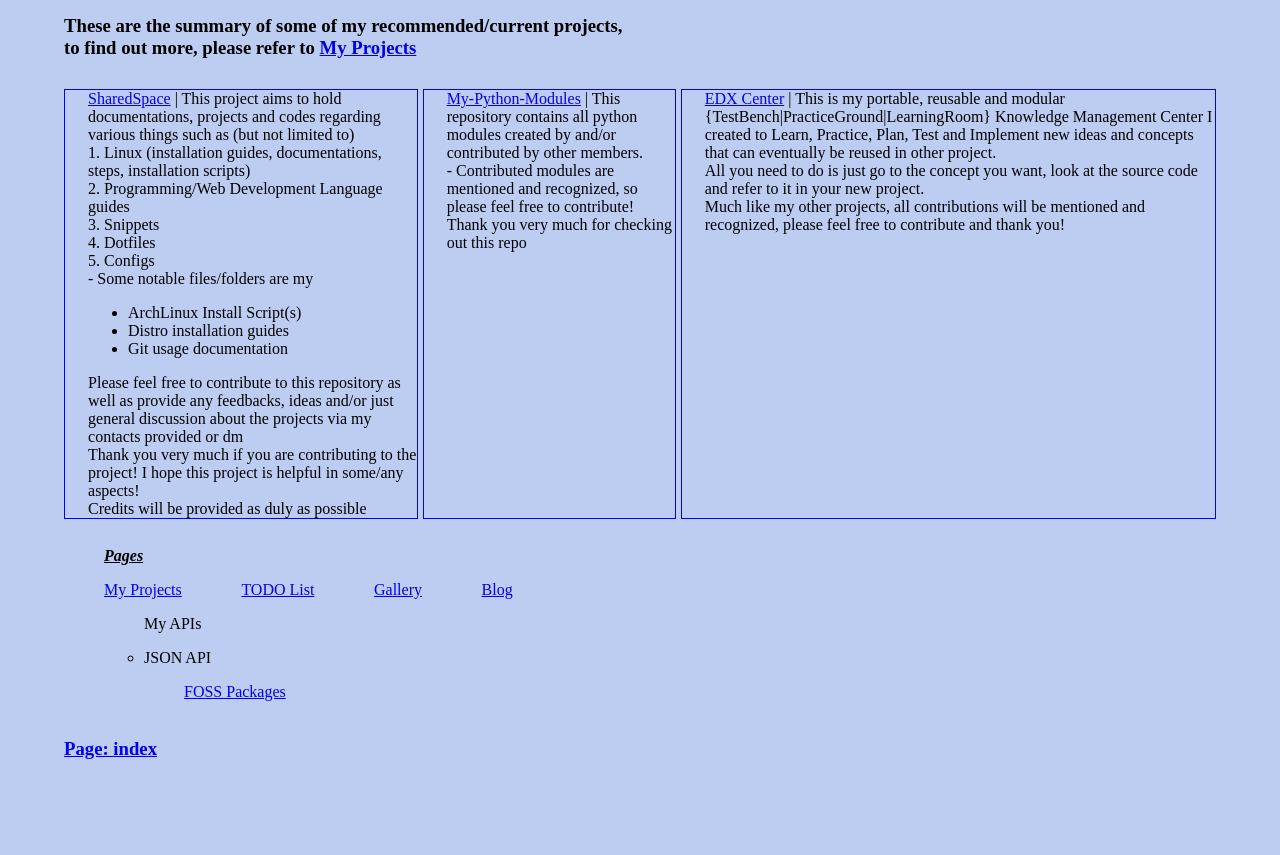
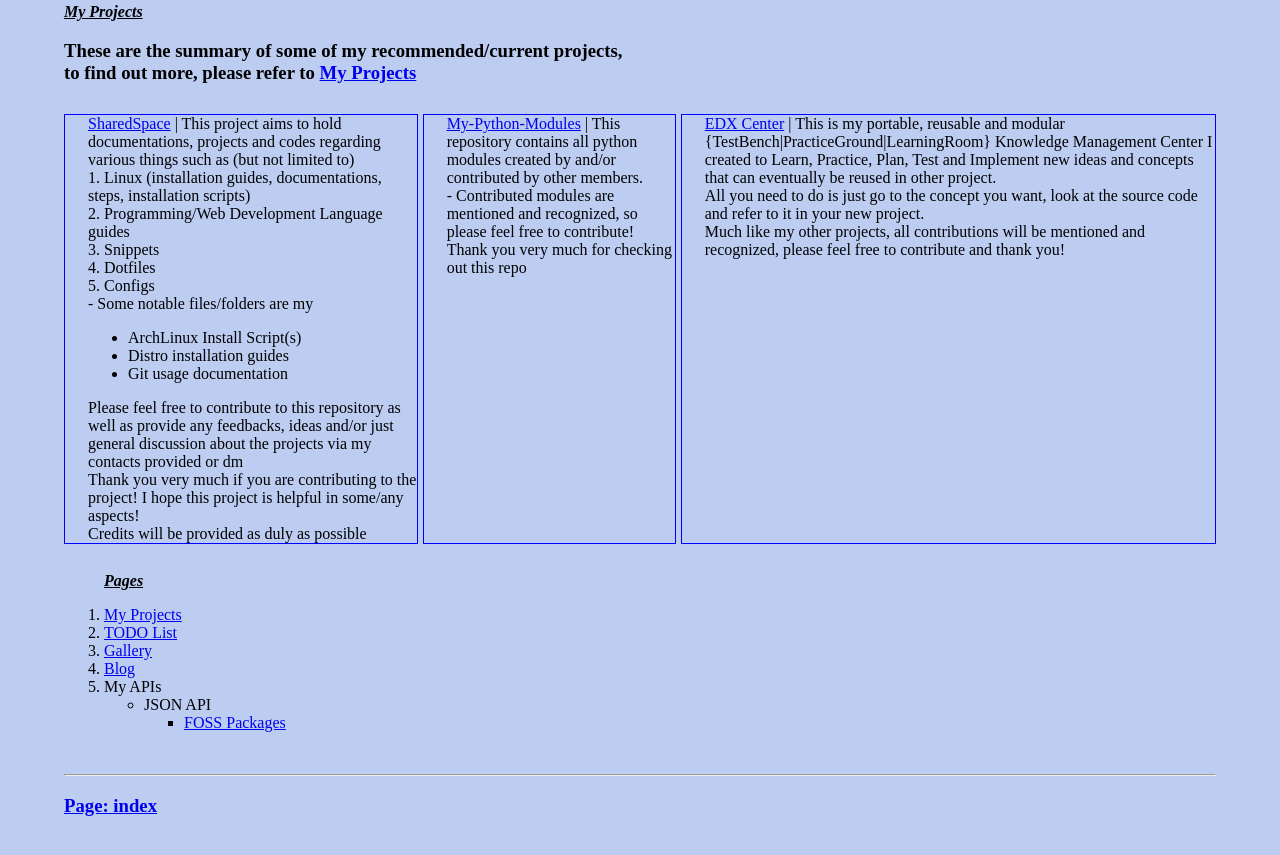
Before and after one commit to Thanatisia/my-portfolio-website, a plain HTML site: page index.html in a window 1280 px wide. Shown: the part 1067-1922 px from the top of the page. Before the commit the page ends 1891 px from the top, so only its background shows below. Drawn offline with Linux system fonts and the light colour scheme.

Commit message:
Updated site

```diff
--- a/index.html
+++ b/index.html
@@ -17,7 +17,7 @@
 		Body & Start of Page
 	-->
 	<body>
-		<h1 style="text-align: center;">
+		<h1 class="format-enlarge" style="text-align: center;">
 			Asura <br/>
 			~ My Portfolio Website ~
 		</h1>
@@ -180,23 +180,25 @@
 			<div id="pages">
 				<ol>
 					<p class="headers">Pages</p>
-					<li class="li-horizontal"><a href="sites/repositories.html">My Projects</a></li>
-					<li class="li-horizontal"><a href="sites/todolist.html">TODO List</a> </li>
-					<li class="li-horizontal"><a href="sites/gallery.html">Gallery</a> </li>
-					<li class="li-horizontal"><a href="sites/blog.html">Blog</a></li>
-                    <li class="li-horizontal">
+					<li><a href="sites/repositories.html">My Projects</a></li>
+					<li><a href="sites/todolist.html">TODO List</a> </li>
+					<li><a href="sites/gallery.html">Gallery</a> </li>
+					<li><a href="sites/blog.html">Blog</a></li>
+                    <li>
+                        My APIs
                         <ul>
-                            <p>My APIs</p>
                             <li>
-                                <p>JSON API</p>
+                                JSON API
                                 <ul>
-                                    <li class="li-horizontal"><a href="sites/api/json_api/foss_pkgs.json">FOSS Packages</li>
+                                    <li><a href="sites/api/json_api/foss_pkgs.json">FOSS Packages</li>
                                 </ul>
                             </li>
                         </ul>
                     </li>
 				</ol>
 			</div>
+
+            <br/> <hr/>
 
 			<div class="footer_pagedetails">
 				<h3>
--- a/styles/css/style.css
+++ b/styles/css/style.css
@@ -15,6 +15,15 @@ body {
 }
 
 /* IDs */
+#list_table_of_Contents {
+    /* Table of Contents */
+    border:1px solid blue;
+	margin-top: 1%;
+	margin-bottom: 1%;
+	padding-left: 2%;
+    padding-bottom: 1%;
+}
+
 #id_todo_general {
 	/* #<id> = ID */
 	font-weight: bold;
@@ -114,3 +123,10 @@ body {
 	display:inline;
 	padding-right: 5%;
 }
+
+.format-enlarge {
+    /*
+     * Format texts to have bigger borders
+     */
+
+}
```
